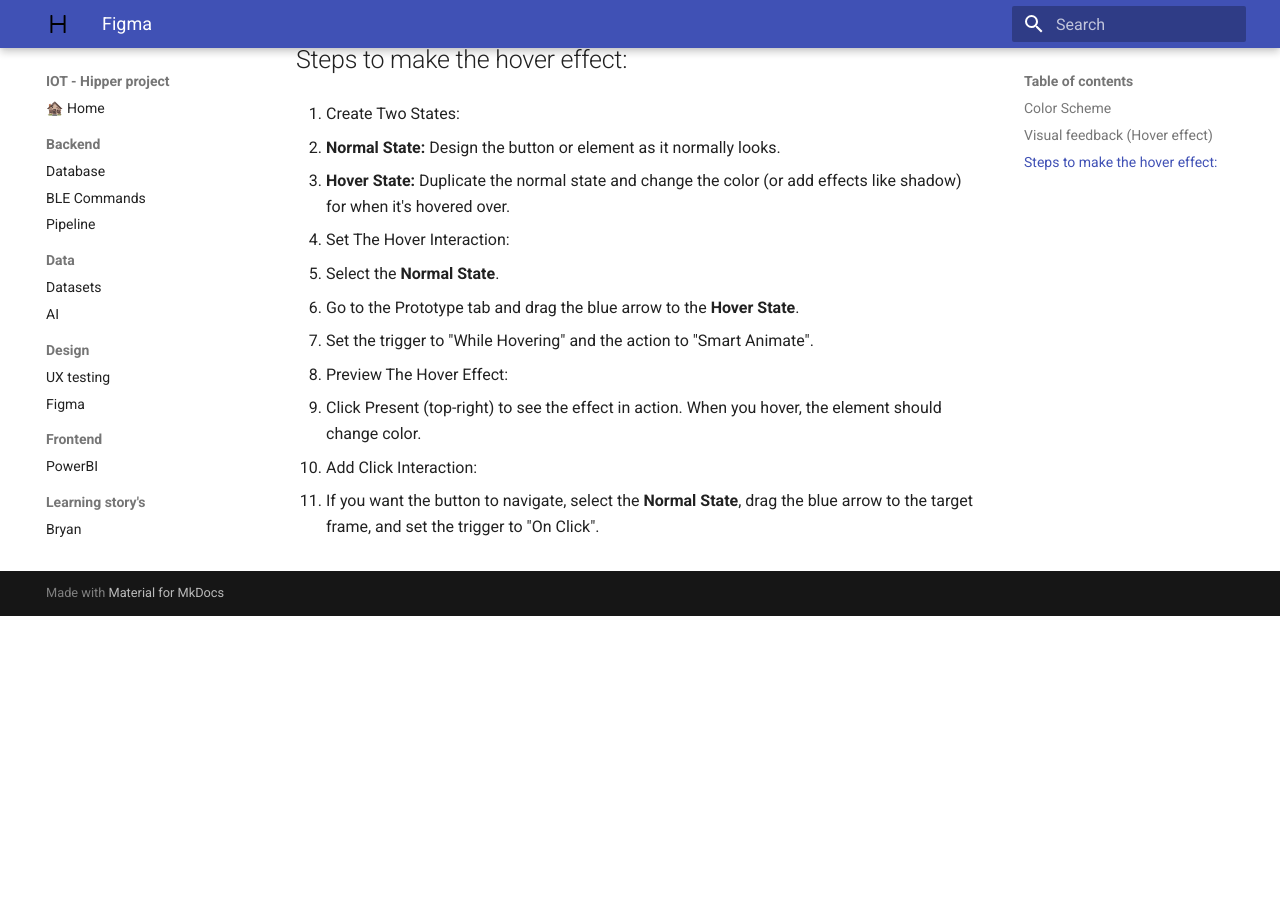
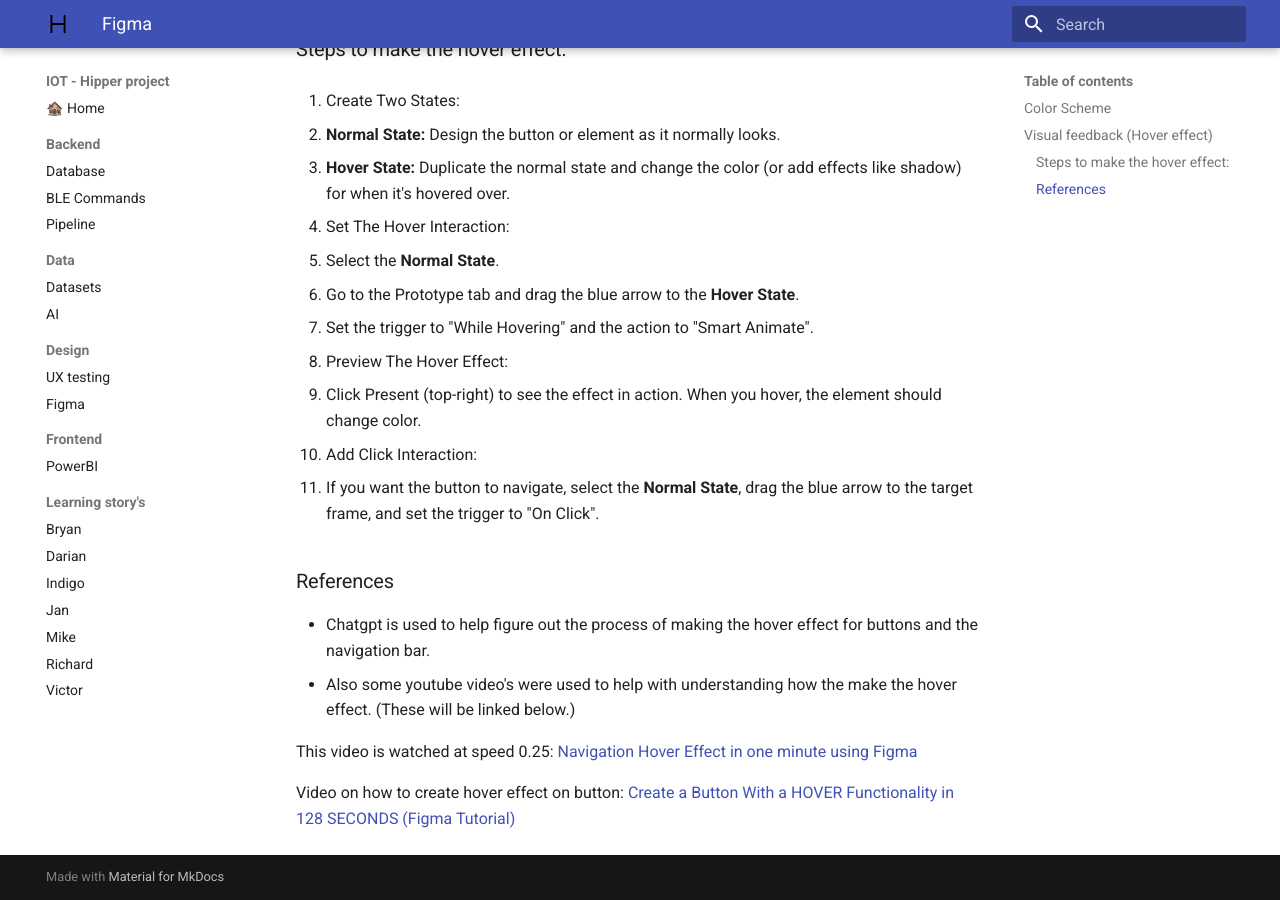
Before and after one commit to Vic-Warden/Digital-Life-Hipper-Monitoring, an MkDocs documentation site: the page built from docs/design/figma.md, in a window 1280 px wide and 900 px high, scrolled down 2270 px. Built offline with MkDocs 1.6.1 and Material for MkDocs 9.7.7, drawn with Linux system fonts in a browser that asks for light colours; before the commit the page ends 2886 px from its top, so only the background shows below that.

Commit message:
docs: Added references.

```diff
--- a/docs/design/figma.md
+++ b/docs/design/figma.md
@@ -24,7 +24,7 @@
 
 This is an image of the look of the page with the hover effect.
 
-## Steps to make the hover effect:
+### Steps to make the hover effect:
 
 1. Create Two States:
 
@@ -44,3 +44,11 @@
 4. Add Click Interaction:
 
 - If you want the button to navigate, select the **Normal State**, drag the blue arrow to the target frame, and set the trigger to "On Click".
+
+### References
+- Chatgpt is used to help figure out the process of making the hover effect for buttons and the navigation bar.
+- Also some youtube video's were used to help with understanding how the make the hover effect. (These will be linked below.)
+
+This video is watched at speed 0.25:  [Navigation Hover Effect in one minute using Figma](https://www.youtube.com/watch?v=CnJIfQRur28)
+
+Video on how to create hover effect on button: [Create a Button With a HOVER Functionality in 128 SECONDS (Figma Tutorial)](https://www.youtube.com/watch?v=AHBEpMD2dZ0)
```
